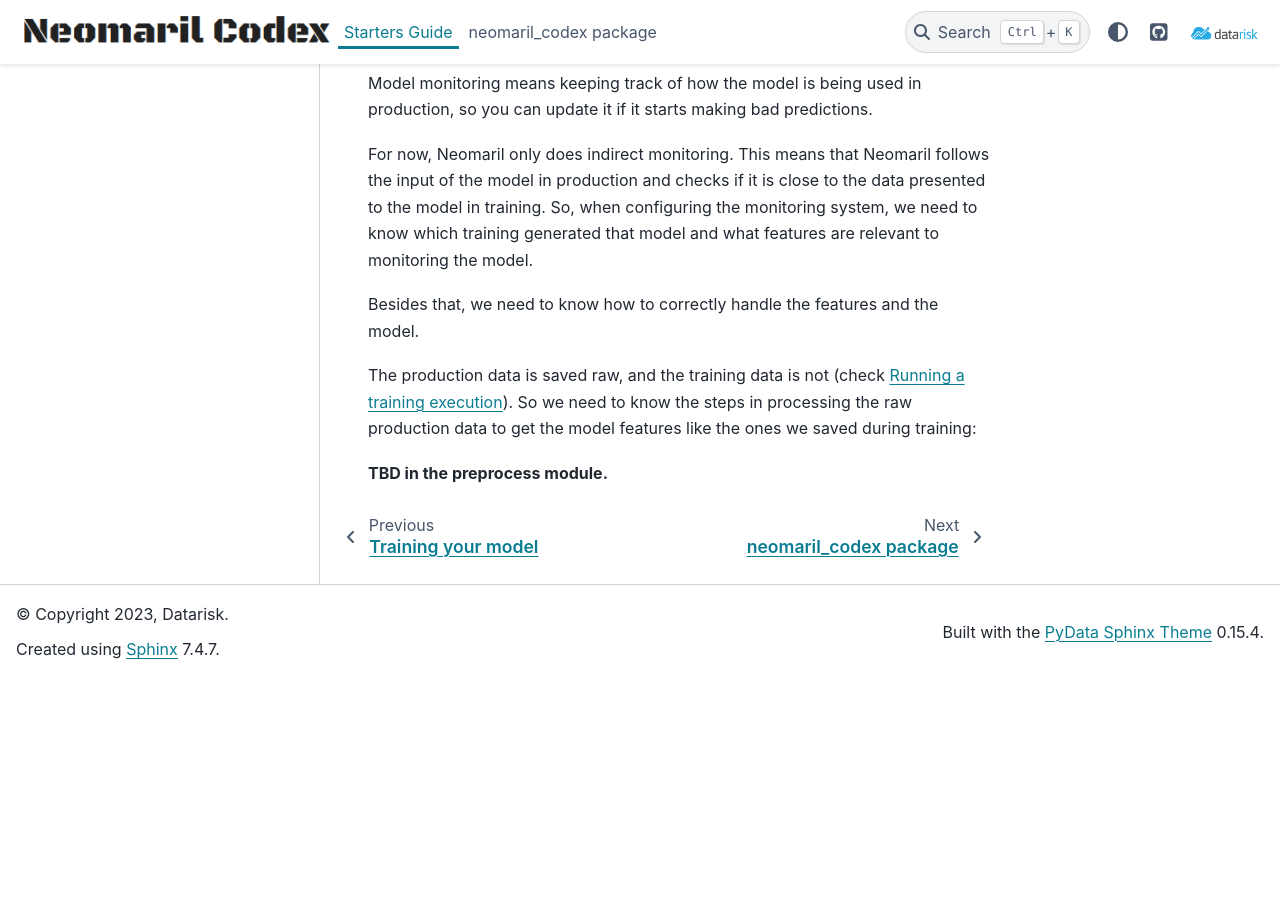
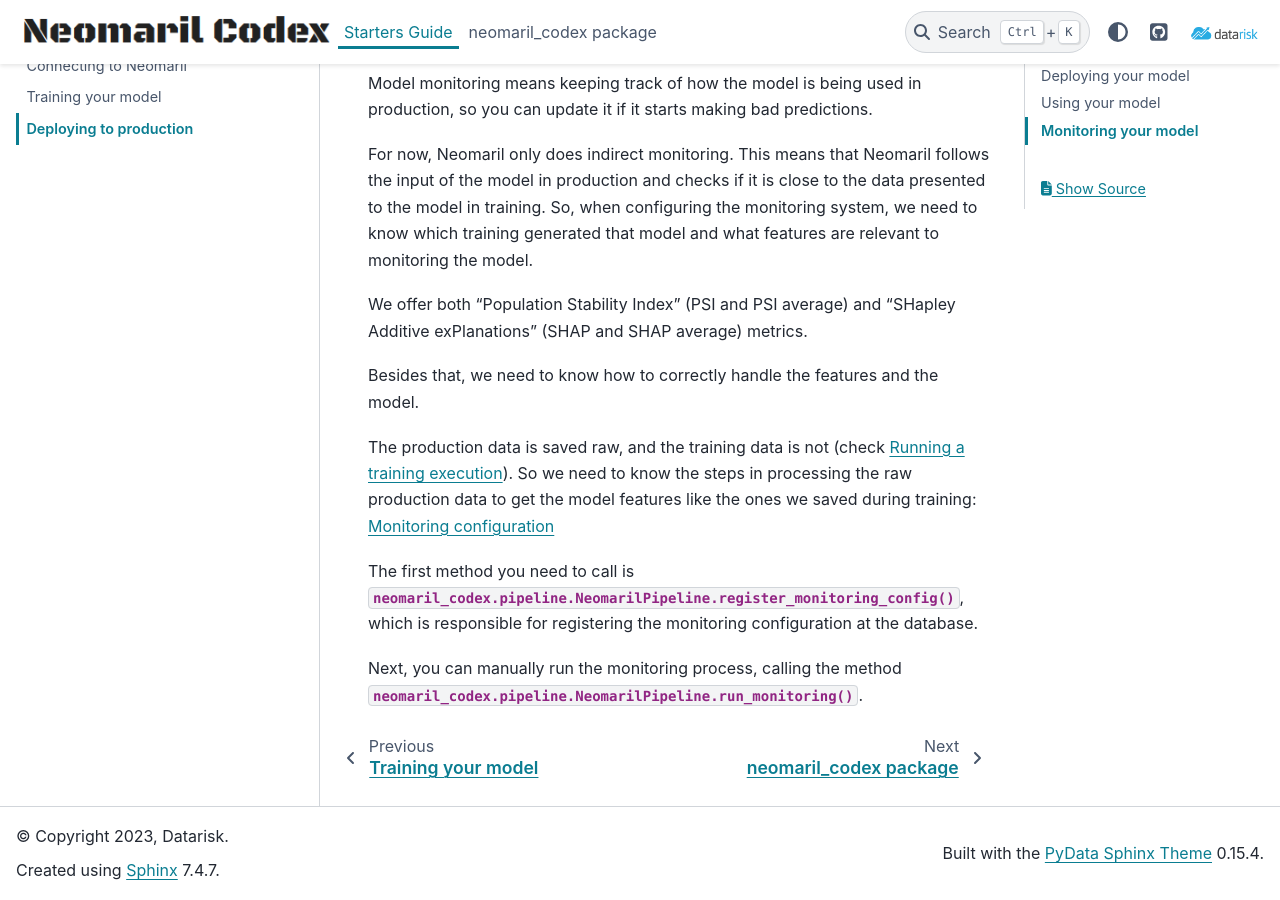
Before and after one commit to datarisk-io/mlops_codex, a Sphinx documentation site: the page built from docs/source/deploying.rst, in a window 1280 px wide and 900 px high, scrolled down 4225 px. Built offline with Sphinx 7.4.7 and the PyData theme 0.15.4, drawn with Linux system fonts in a browser that asks for light colours; before the commit the page ends 4903 px from its top, so only the background shows below that.

Commit message:
docs: add more information for the deployment monitoring section

```diff
--- a/docs/source/deploying.rst
+++ b/docs/source/deploying.rst
@@ -181,8 +181,12 @@
 For now, Neomaril only does indirect monitoring. This means that Neomaril follows the input of the model in production and checks if it is close to the data presented to the model in training.
 So, when configuring the monitoring system, we need to know which training generated that model and what features are relevant to monitoring the model.
 
+We offer both "Population Stability Index" (PSI and PSI average) and "SHapley Additive exPlanations" (SHAP and SHAP average) metrics.
+
 Besides that, we need to know how to correctly handle the features and the model.
 
-The production data is saved raw, and the training data is not (check :ref:`training_guide:Running a training execution`). So we need to know the steps in processing the raw production data to get the model features like the ones we saved during training:
+The production data is saved raw, and the training data is not (check :ref:`training_guide:Running a training execution`). So we need to know the steps in processing the raw production data to get the model features like the ones we saved during training: :ref:`monitoring_parameters:Monitoring configuration`
 
-**TBD in the preprocess module.**
+The first method you need to call is :py:meth:`neomaril_codex.pipeline.NeomarilPipeline.register_monitoring_config`, which is responsible for registering the monitoring configuration at the database.
+
+Next, you can manually run the monitoring process, calling the method :py:meth:`neomaril_codex.pipeline.NeomarilPipeline.run_monitoring`.
```
